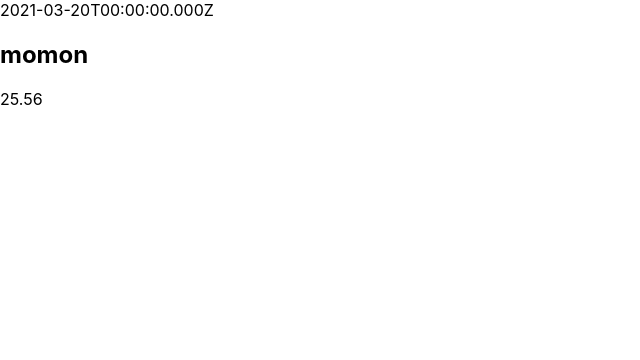
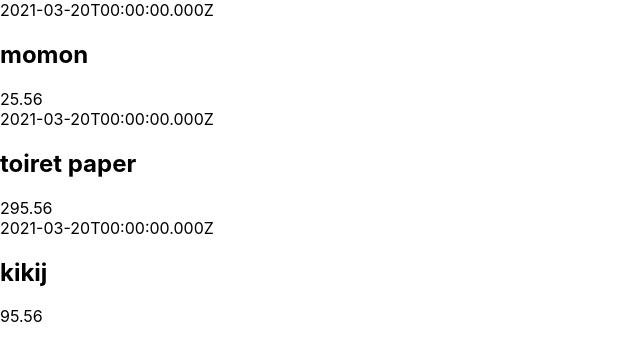
Before and after one commit to ducksfrogs/react_first, a React (Create React App) app in the folder apps/udemy/: page / in a window 1280 px wide. Shown: the top 360 px of the page, without its empty margins (0-640 px from the left). Built offline with nearby package versions, Linux system fonts and the light colour scheme.

Commit message:
expense data

```diff
--- a/apps/udemy/src/App.js
+++ b/apps/udemy/src/App.js
@@ -10,6 +10,8 @@ function App() {
   return (
     <div>
       <ExpenseItem title={expenses[0].title} amount={expenses[0].amount} date={expenses[0].date} />
+      <ExpenseItem title={expenses[1].title} amount={expenses[1].amount} date={expenses[1].date} />
+      <ExpenseItem title={expenses[2].title} amount={expenses[2].amount} date={expenses[2].date} />
     </div>
   );
 }
```
